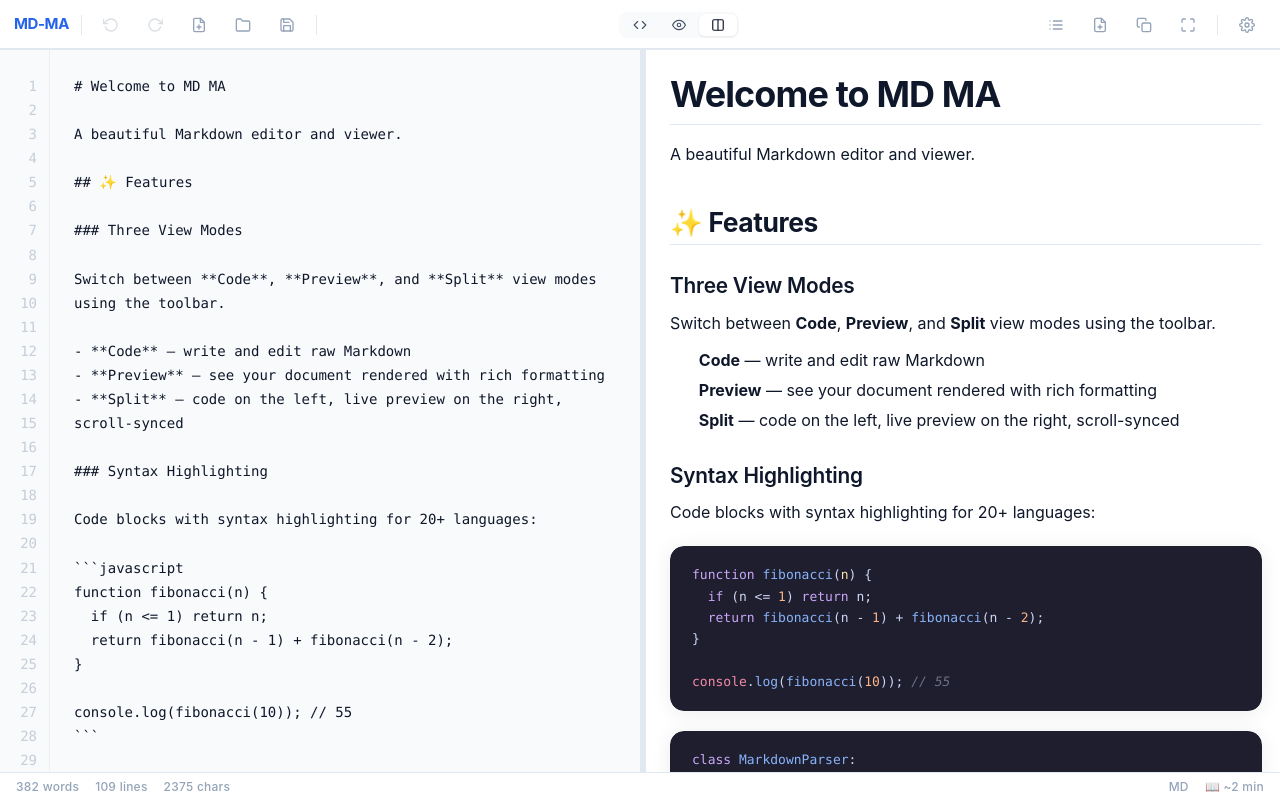
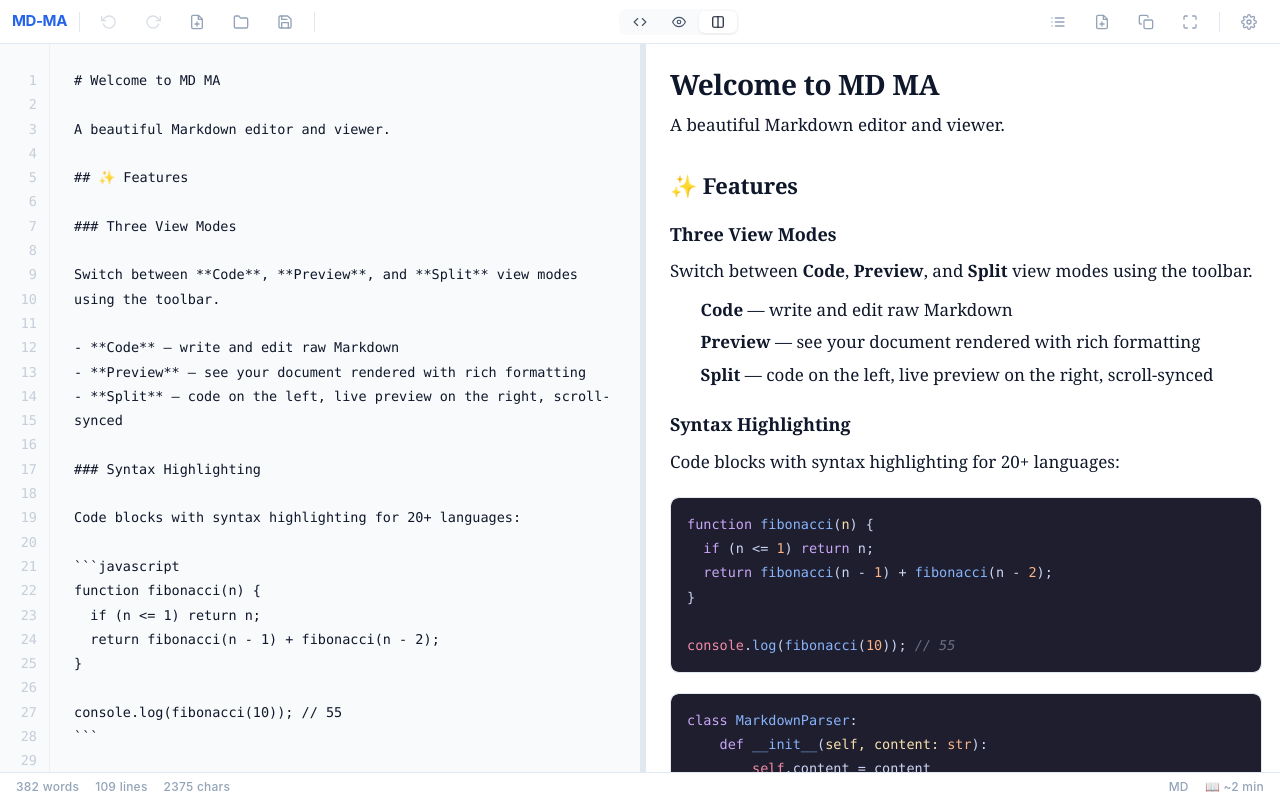
Before and after one commit to kawlas/MD-MA, a React (Vite) app: page / in a window 1280 px wide. Built offline with nearby package versions, Linux system fonts and the light colour scheme.

Commit message:
design: implement refined reading/editor UI (serif reading, rhythm, no glass)

```diff
--- a/src/App.tsx
+++ b/src/App.tsx
@@ -61,7 +61,7 @@ function App() {
         return FONT_SETS.find(f => f.label === parsed.label) || FONT_SETS[0];
       }
     } catch { /* ignore */ }
-    return FONT_SETS[0];
+    return FONT_SETS.find(f => f.label === 'New York') || FONT_SETS[0];
   });
   const [showSettingsPanel, setShowSettingsPanel] = useState(false);
   const [showFontDialog, setShowFontDialog] = useState(false);
@@ -170,10 +170,14 @@ function App() {
     const codeSize = Math.max(9, fontSet.codeSize + fontSizeDelta * 0.8);
     const lineH = Math.max(1.2, fontSet.lineHeight + lineHeightDelta * 0.1);
     root.style.setProperty('--font-body', fontSet.body);
+    root.style.setProperty('--font-text', fontSet.body);
     root.style.setProperty('--font-code', fontSet.code);
     root.style.setProperty('--font-size-body', `${bodySize}px`);
+    root.style.setProperty('--font-size-text', `${bodySize}px`);
     root.style.setProperty('--font-size-code', `${codeSize}px`);
     root.style.setProperty('--line-height-body', `${lineH}`);
+    root.style.setProperty('--line-height-text', `${lineH}`);
+    root.style.setProperty('--line-height-code', `${lineH}`);
   }, [fontSet, fontSizeDelta, lineHeightDelta]);
 
   // Persist font/line deltas
@@ -1000,7 +1004,7 @@ function App() {
           onClick={() => setShowThemeDialog(false)}
         >
           <div
-            className="rounded-xl shadow-2xl w-full max-w-lg"
+            className="rounded-lg shadow-md w-full max-w-lg border border-[var(--border)]"
             style={{ background: 'var(--bg-primary)', border: '1px solid var(--border)', padding: 24 }}
             onClick={(e) => e.stopPropagation()}
           >
@@ -1095,7 +1099,7 @@ function App() {
           onClick={handleConfirmCancel}
         >
           <div
-            className="rounded-xl shadow-2xl w-full max-w-sm"
+            className="rounded-lg shadow-md w-full max-w-sm border border-[var(--border)]"
             style={{ background: 'var(--bg-primary)', border: '1px solid var(--border)', padding: 24 }}
             onClick={(e) => e.stopPropagation()}
           >
@@ -1148,7 +1152,7 @@ function App() {
           onClick={() => setShowFontDialog(false)}
         >
           <div
-            className="rounded-xl shadow-2xl w-full max-w-md"
+            className="rounded-lg shadow-md w-full max-w-md border border-[var(--border)]"
             style={{ background: 'var(--bg-primary)', border: '1px solid var(--border)', padding: 24 }}
             onClick={(e) => e.stopPropagation()}
           >
--- a/src/components/CodeEditor.tsx
+++ b/src/components/CodeEditor.tsx
@@ -149,7 +149,7 @@ const CodeEditor = forwardRef<HTMLTextAreaElement, CodeEditorProps>(({ value, on
       {/* Line number gutter */}
       <div
         ref={gutterRef}
-        className="flex flex-col items-end flex-shrink-0 select-none overflow-hidden pt-[24px] pr-2 text-xs leading-[var(--line-height-body)]"
+        className="flex flex-col items-end flex-shrink-0 select-none overflow-hidden pt-[24px] pr-2 text-xs leading-[var(--line-height-code)]"
         style={{
           width: gutterWidth,
           color: 'var(--text-muted)',
@@ -157,13 +157,13 @@ const CodeEditor = forwardRef<HTMLTextAreaElement, CodeEditorProps>(({ value, on
           borderRight: '1px solid var(--border)',
           fontFamily: 'var(--font-code)',
           fontSize: 'var(--font-size-code)',
-          lineHeight: 'var(--line-height-body)',
+          lineHeight: 'var(--line-height-code)',
           opacity: 0.5,
         }}
         onScroll={handleGutterScroll}
       >
         {Array.from({ length: lineCount }, (_, i) => (
-          <span key={i} className="leading-[var(--line-height-body)] block px-1" style={{ lineHeight: 'var(--line-height-body)' }}>
+          <span key={i} className="leading-[var(--line-height-code)] block px-1" style={{ lineHeight: 'var(--line-height-code)' }}>
             {i + 1}
           </span>
         ))}
--- a/src/components/CommandPalette.tsx
+++ b/src/components/CommandPalette.tsx
@@ -71,7 +71,7 @@ export default function CommandPalette({ commands, onClose }: CommandPaletteProp
       onClick={handleOverlayClick}
     >
       <div
-        className="rounded-xl shadow-2xl w-full max-w-lg overflow-hidden"
+        className="rounded-lg shadow-md w-full max-w-lg overflow-hidden border border-[var(--border)]"
         style={{
           background: 'var(--bg-primary)',
           border: '1px solid var(--border)',
--- a/src/index.css
+++ b/src/index.css
@@ -40,13 +40,18 @@ body {
   background: var(--scrollbar-thumb-hover);
 }
 
-/* === Default font vars === */
+/* === Font roles (system only; no downloads) === */
 :root {
-  --font-body: -apple-system, 'SF Pro Text', 'Helvetica Neue', sans-serif;
-  --font-code: 'SF Mono', 'JetBrains Mono', 'Fira Code', 'Consolas', monospace;
-  --font-size-body: 16px;
-  --font-size-code: 14px;
-  --line-height-body: 1.72;
+  --font-ui: system-ui, -apple-system, BlinkMacSystemFont, 'Segoe UI', sans-serif;
+  --font-text: 'New York', 'Iowan Old Style', 'Georgia', 'Times New Roman', serif;
+  --font-code: 'SF Mono', Menlo, Monaco, 'Consolas', monospace;
+  --font-size-ui: 13px;
+  --font-size-text: 16px;
+  --font-size-code: 13.5px;
+  --line-height-ui: 1.3;
+  --line-height-text: 1.65;
+  --line-height-code: 1.6;
+  --measure: 68ch;
 }
 
 /* === Code Editor Textarea === */
@@ -55,14 +60,14 @@ body {
   color: var(--text-primary);
   font-family: var(--font-code);
   font-size: var(--font-size-code);
-  line-height: var(--line-height-body);
+  line-height: var(--line-height-code);
   tab-size: 2;
   resize: none;
   outline: none;
   border: none;
   width: 100%;
   height: 100%;
-  padding: 24px 24px;
+  padding: 24px;
   caret-color: var(--accent);
 }
 
@@ -74,73 +79,86 @@ body {
   background: var(--accent-selection);
 }
 
-/* === Markdown Preview — Apple-level refinement === */
+/* === Markdown Preview === */
 .md-preview {
-  font-family: var(--font-body);
-  font-size: var(--font-size-body);
-  line-height: 1.75;
+  font-family: var(--font-text);
+  font-size: var(--font-size-text);
+  line-height: var(--line-height-text);
   color: var(--text-primary);
   word-wrap: break-word;
-  font-feature-settings: 'kern' 1, 'liga' 1, 'pnum' 1;
+  font-feature-settings: 'kern' 1, 'liga' 1;
   -webkit-font-smoothing: antialiased;
-  scroll-behavior: smooth;
+  max-width: var(--measure);
+  margin-inline: auto;
 }
 
 .md-preview > *:first-child {
   margin-top: 0 !important;
 }
 
-/* Headings — refined modular scale: 1.25 */
+/* Text measure: comfortable default; tables/code may exceed */
+.md-preview p,
+.md-preview li,
+.md-preview blockquote,
+.md-preview h1,
+.md-preview h2,
+.md-preview h3,
+.md-preview h4,
+.md-preview h5,
+.md-preview h6 {
+  max-width: var(--measure);
+}
+
+.md-preview pre,
+.md-preview table,
+.md-preview img {
+  max-width: 100%;
+}
+
+/* Headings — 8px rhythm, no decoration */
 .md-preview h1 {
-  font-size: 2.25em;
-  font-weight: 700;
-  margin: 1.6em 0 0.4em;
-  padding-bottom: 0.25em;
-  border-bottom: 1px solid var(--border);
+  font-size: 1.75rem;
+  font-weight: 600;
+  margin: 2rem 0 0.5rem;
   line-height: 1.15;
-  letter-spacing: -0.025em;
+  letter-spacing: -0.015em;
 }
 
 .md-preview h2 {
-  font-size: 1.65em;
-  font-weight: 650;
-  margin: 1.5em 0 0.4em;
-  padding-bottom: 0.2em;
-  border-bottom: 1px solid var(--border);
+  font-size: 1.375rem;
+  font-weight: 600;
+  margin: 2rem 0 0.5rem;
   line-height: 1.2;
-  letter-spacing: -0.015em;
+  letter-spacing: -0.01em;
 }
 
 .md-preview h3 {
-  font-size: 1.3em;
+  font-size: 1.125rem;
   font-weight: 600;
-  margin: 1.3em 0 0.35em;
+  margin: 1.5rem 0 0.4rem;
   line-height: 1.3;
-  letter-spacing: -0.01em;
 }
 
 .md-preview h4 {
-  font-size: 1.1em;
+  font-size: 1rem;
   font-weight: 600;
-  margin: 1.2em 0 0.3em;
+  margin: 1.25rem 0 0.35rem;
   line-height: 1.35;
-  color: var(--text-primary);
 }
 
 .md-preview h5 {
-  font-size: 1em;
-  font-weight: 600;
-  margin: 1em 0 0.3em;
+  font-size: 0.9375rem;
+  font-weight: 500;
+  margin: 1rem 0 0.3rem;
   color: var(--text-secondary);
 }
 
 .md-preview h6 {
-  font-size: 0.85em;
-  font-weight: 600;
-  margin: 1em 0 0.3em;
-  color: var(--text-muted);
-  text-transform: uppercase;
-  letter-spacing: 0.05em;
+  font-size: 0.8125rem;
+  font-weight: 500;
+  margin: 1rem 0 0.3rem;
+  color: var(--text-secondary);
+  letter-spacing: 0.02em;
 }
 
 .md-preview p {
@@ -148,20 +166,16 @@ body {
   line-height: 1.75;
 }
 
-/* Links — refined Apple-style underline animation */
+/* Links — simple, no animation */
 .md-preview a {
   color: var(--accent);
-  text-decoration: none;
-  background-image: linear-gradient(currentColor, currentColor);
-  background-position: 0% 100%;
-  background-repeat: no-repeat;
-  background-size: 0% 1.5px;
-  transition: background-size 0.3s cubic-bezier(0.25, 0.46, 0.45, 0.94), color 0.2s ease;
-  padding-bottom: 1px;
+  text-decoration: underline;
+  text-decoration-color: color-mix(in srgb, var(--accent) 40%, transparent);
+  text-underline-offset: 2px;
 }
 
 .md-preview a:hover {
-  background-size: 100% 1.5px;
+  text-decoration-color: var(--accent);
   color: var(--accent-hover);
 }
 
@@ -173,14 +187,13 @@ body {
   color: var(--text-secondary);
 }
 
-/* Blockquotes — elegant minimal */
+/* Blockquotes — minimal */
 .md-preview blockquote {
-  margin: 1.25em 0;
-  padding: 14px 20px;
-  border-left: 3px solid var(--accent);
+  margin: 1.25rem 0;
+  padding: 0.75rem 1rem;
+  border-left: 2px solid var(--accent);
   color: var(--text-secondary);
-  background: color-mix(in srgb, var(--accent) 6%, var(--bg-primary));
-  border-radius: 0 10px 10px 0;
+  background: transparent;
 }
 
 .md-preview blockquote p { margin: 0.25em 0; }
@@ -221,12 +234,12 @@ body {
   border: 1px solid var(--border);
 }
 
-/* Code blocks — refined Apple style */
+/* Code blocks — plain */
 .md-preview pre {
-  margin: 1.25em 0;
-  border-radius: 14px;
+  margin: 1.25rem 0;
+  border-radius: 8px;
   overflow: hidden;
-  box-shadow: 0 2px 20px rgba(0,0,0,0.08);
+  border: 1px solid var(--border);
 }
 
 .code-block-wrapper {
@@ -234,42 +247,41 @@ body {
 }
 
 .code-block-wrapper:hover .code-copy-btn {
-  opacity: 1 !important;
+  opacity: 1;
 }
 
 .code-copy-btn {
   position: absolute;
-  top: 8px;
-  right: 8px;
+  top: 6px;
+  right: 6px;
   opacity: 0;
-  transition: opacity 0.2s ease;
-  padding: 4px 10px;
+  transition: opacity 0.15s ease;
+  padding: 3px 8px;
   font-size: 11px;
   font-weight: 500;
-  border-radius: 6px;
-  border: 1px solid rgba(255,255,255,0.15);
-  background: rgba(0,0,0,0.3);
-  color: rgba(255,255,255,0.7);
+  border-radius: 4px;
+  border: 1px solid var(--border);
+  background: var(--bg-secondary);
+  color: var(--text-secondary);
   cursor: pointer;
-  backdrop-filter: blur(8px);
-  -webkit-backdrop-filter: blur(8px);
 }
 
 .code-copy-btn:hover {
-  background: rgba(255,255,255,0.1);
-  color: white;
+  color: var(--text-primary);
+  background: var(--bg-primary);
 }
 
 .md-preview pre code {
   display: block;
   background: var(--code-bg, #1e1e2e) !important;
   color: #cdd6f4 !important;
-  padding: 18px 22px;
-  border-radius: 14px;
+  padding: 14px 16px;
+  border-radius: 8px;
   border: none;
   overflow-x: auto;
-  font-size: 13px;
-  line-height: 1.65;
+  font-family: var(--font-code);
+  font-size: var(--font-size-code);
+  line-height: var(--line-height-code);
 }
 
 /* Code language label — subtle pill */
@@ -327,7 +339,7 @@ body {
   margin: 1.25em 0;
   display: block;
   overflow-x: auto;
-  border-radius: 10px;
+  border-radius: 6px;
   font-size: 0.9em;
 }
 
@@ -370,7 +382,7 @@ body {
 .callout {
   margin: 1em 0;
   padding: 14px 16px;
-  border-radius: 10px;
+  border-radius: 6px;
   border-left: 4px solid;
   background: var(--callout-note-bg);
   border-color: var(--callout-note-border);
@@ -421,21 +433,19 @@ body {
   position: fixed;
   inset: 0;
   z-index: 1000;
-  background: color-mix(in srgb, var(--accent) 12%, transparent);
+  background: color-mix(in srgb, var(--accent) 8%, transparent);
   border: 2px dashed var(--accent);
   display: flex;
   align-items: center;
   justify-content: center;
   pointer-events: none;
-  backdrop-filter: blur(6px);
-  -webkit-backdrop-filter: blur(6px);
-  animation: overlayIn 0.2s ease;
+  animation: overlayIn 0.15s ease;
 }
 
 .drag-overlay-content {
   background: var(--bg-primary);
   padding: 28px 44px;
-  border-radius: 16px;
+  border-radius: 8px;
   box-shadow: 0 20px 60px rgba(0,0,0,0.15);
   text-align: center;
   font-size: 16px;
@@ -453,7 +463,7 @@ body {
   background: var(--text-primary);
   color: var(--bg-primary);
   padding: 10px 24px;
-  border-radius: 10px;
+  border-radius: 6px;
   font-size: 14px;
   font-weight: 500;
   box-shadow: 0 8px 32px rgba(0,0,0,0.18);
@@ -491,27 +501,17 @@ body {
 
 /* === Toolbar Container === */
 .toolbar-container {
-  backdrop-filter: blur(24px);
-  -webkit-backdrop-filter: blur(24px);
-  min-height: 50px;
+  background: var(--bg-toolbar);
+  border-bottom: 1px solid var(--border);
+  min-height: 44px;
   display: flex;
   align-items: center;
   gap: 6px;
-  padding: 0 14px;
+  padding: 0 12px;
   user-select: none;
   z-index: 100;
   position: relative;
   flex-wrap: nowrap;
-}
-
-.toolbar-container::after {
-  content: '';
-  position: absolute;
-  bottom: 0;
-  left: 0;
-  right: 0;
-  height: 1px;
-  background: var(--border);
 }
 
 .toolbar-logo {
@@ -540,18 +540,16 @@ body {
   display: inline-flex;
   align-items: center;
   gap: 6px;
-  padding: 6px 14px;
-  border-radius: 8px;
+  padding: 6px 12px;
+  border-radius: 6px;
   font-size: 13px;
   font-weight: 500;
   border: 1px solid var(--border);
   background: var(--bg-primary);
   color: var(--text-secondary);
   cursor: pointer;
-  box-shadow: 0 4px 16px rgba(0,0,0,0.1);
-  transition: all 0.2s ease;
-  backdrop-filter: blur(12px);
-  -webkit-backdrop-filter: blur(12px);
+  box-shadow: 0 2px 8px rgba(0,0,0,0.08);
+  transition: color 0.15s ease, background 0.15s ease;
 }
 
 .focus-exit-btn:hover {
@@ -667,9 +665,8 @@ body {
 .md-preview img {
   max-width: 100%;
   height: auto;
-  border-radius: 12px;
-  margin: 1.2em 0;
-  box-shadow: 0 4px 24px rgba(0,0,0,0.06);
+  border-radius: 6px;
+  margin: 1rem 0;
 }
 
 
@@ -734,9 +731,9 @@ body {
   padding-right: 8px;
   font-family: var(--font-code);
   font-size: var(--font-size-code);
-  line-height: var(--line-height-body);
+  line-height: var(--line-height-code);
   color: var(--text-muted);
-  opacity: 0.35;
+  opacity: 0.4;
   background: var(--bg-secondary);
   border-right: 1px solid var(--border);
 }
```
Also changed, not shown: .design/brief.md (added).
